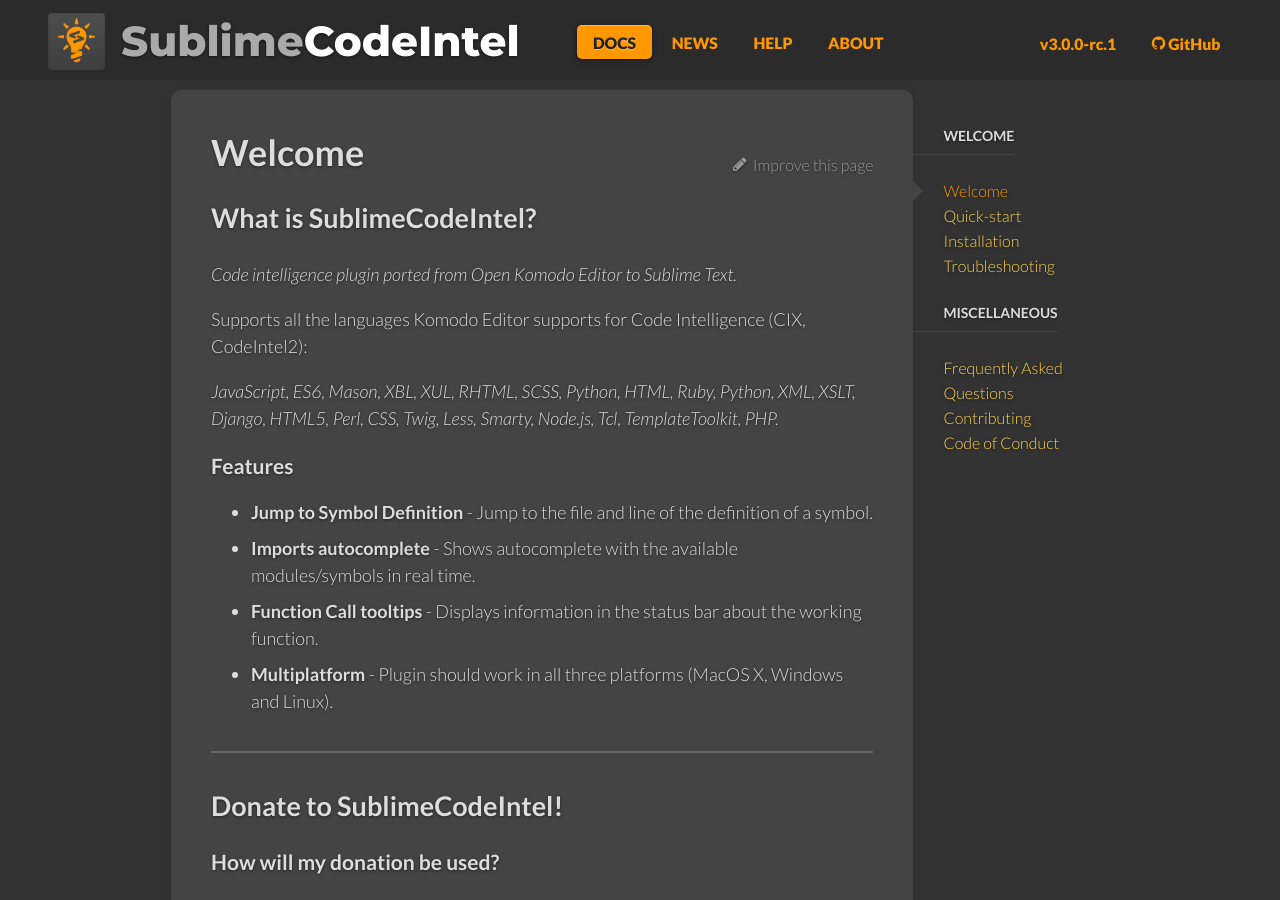
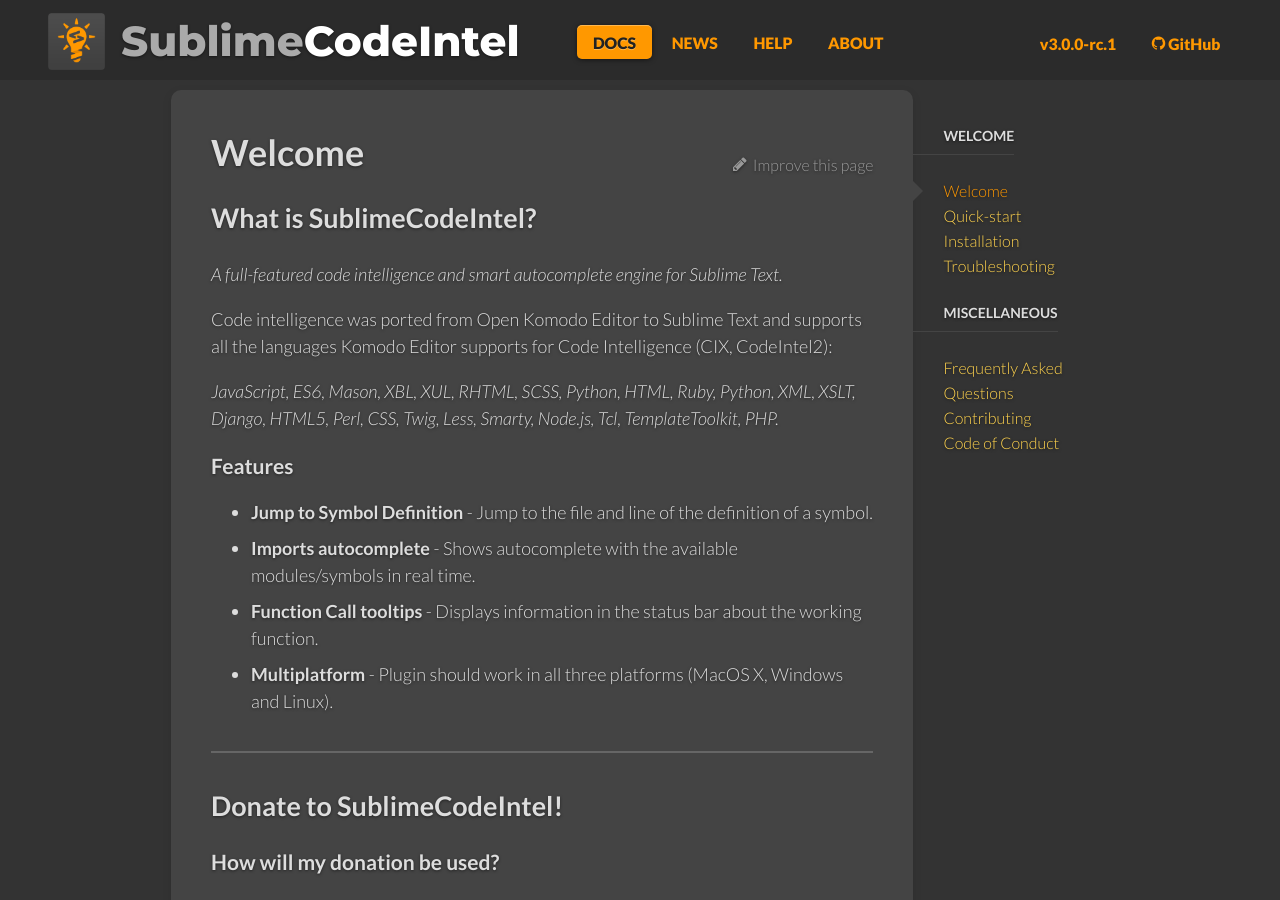
Before and after one commit to SublimeCodeIntel/SublimeCodeIntel.github.io, a Jekyll site: the page built from _docs/index.md, in a window 1280 px wide and 900 px high. Built offline with Jekyll 4.4.1, drawn with Linux system fonts in a browser that asks for light colours; comment, search, counter and statistics services are not loaded.

Commit message:
Updated favicon + description

```diff
--- a/_docs/index.md
+++ b/_docs/index.md
@@ -6,9 +6,10 @@
 
 ## What is {{ site.name }}?
 
-*Code intelligence plugin ported from Open Komodo Editor to Sublime Text.*
+*A full-featured code intelligence and smart autocomplete engine for Sublime Text.*
 
-Supports all the languages Komodo Editor supports for Code Intelligence (CIX,
+Code intelligence was ported from Open Komodo Editor to Sublime Text and
+supports all the languages Komodo Editor supports for Code Intelligence (CIX,
 CodeIntel2):
 
 *JavaScript, ES6, Mason, XBL, XUL, RHTML, SCSS, Python, HTML, Ruby, Python, XML,
```
Also changed, not shown: favicon.ico.
